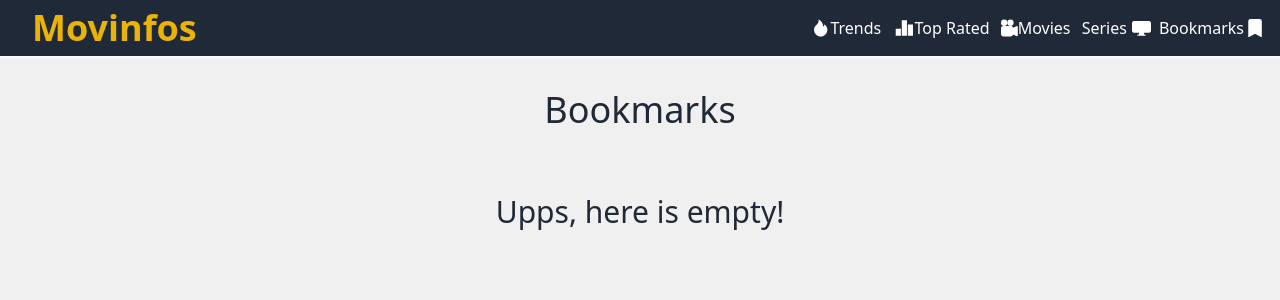
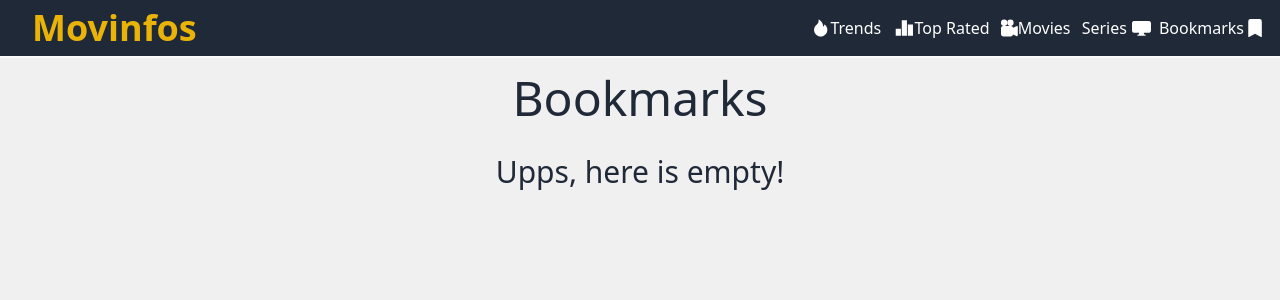
Before and after one commit to BurakOzcancf/Movinfo, a React (Create React App) app: page /bookmarks in a window 1280 px wide. Shown: the top 300 px of the page. Built offline with nearby package versions, Linux system fonts and the light colour scheme.

Commit message:
bookmark sorted

```diff
--- a/src/components/Bookmarks.js
+++ b/src/components/Bookmarks.js
@@ -1,17 +1,37 @@
 import React from "react";
-import { useSelector } from "react-redux";
+import { connect } from "react-redux";
 import Category from "./Category";
-const Bookmarks = () => {
-  const bookmarks = useSelector((state) => state.bookmark.bookmarks);
-  console.log(bookmarks);
+const mapStateToProps = (state) => ({
+  movie: state.bookmark.favMovie,
+  serie: state.bookmark.favSerie,
+  person: state.bookmark.favPerson,
+});
+const Bookmarks = ({ movie, serie, person }) => {
   return (
     <div>
-      <Category heading={"Bookmarks"} movies={bookmarks} />
-      {!bookmarks[0] && (
+      <h1 className="text-5xl text-center p-4">Bookmarks</h1>
+      {!movie[0] && !serie[0] && !person[0] && (
         <h2 className="text-3xl text-center p-4">Upps, here is empty!</h2>
       )}
+      <Category
+        type={"movie"}
+        category={movie}
+        heading={movie[0] && "Movies"}
+        movies={movie}
+      />
+      <Category
+        type={"tv"}
+        category={serie}
+        heading={serie[0] && "Series"}
+        movies={serie}
+      />
+      <Category
+        category={person}
+        heading={person[0] && "People"}
+        movies={person}
+      />
     </div>
   );
 };
 
-export default Bookmarks;
+export default connect(mapStateToProps)(Bookmarks);
```
